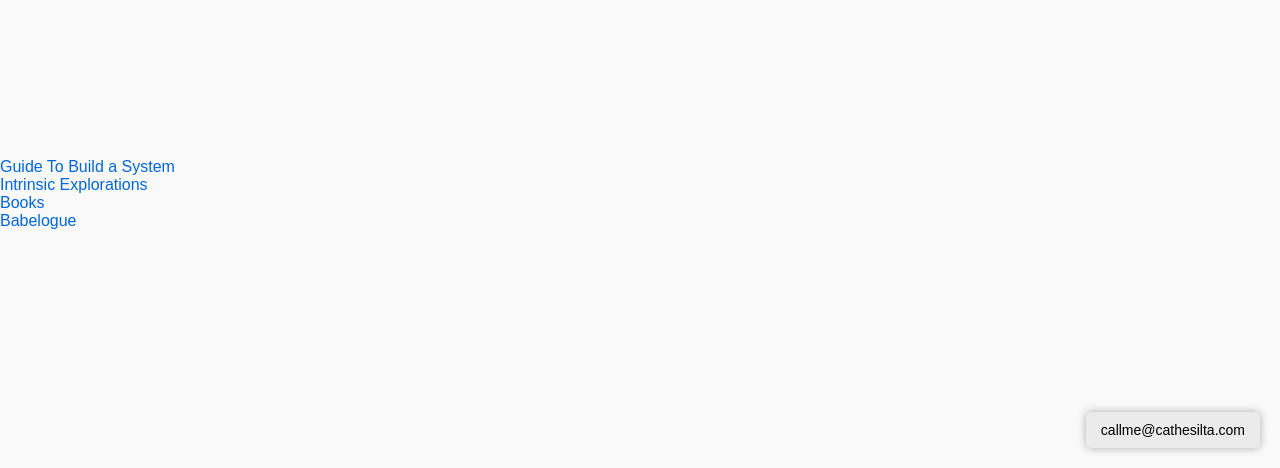
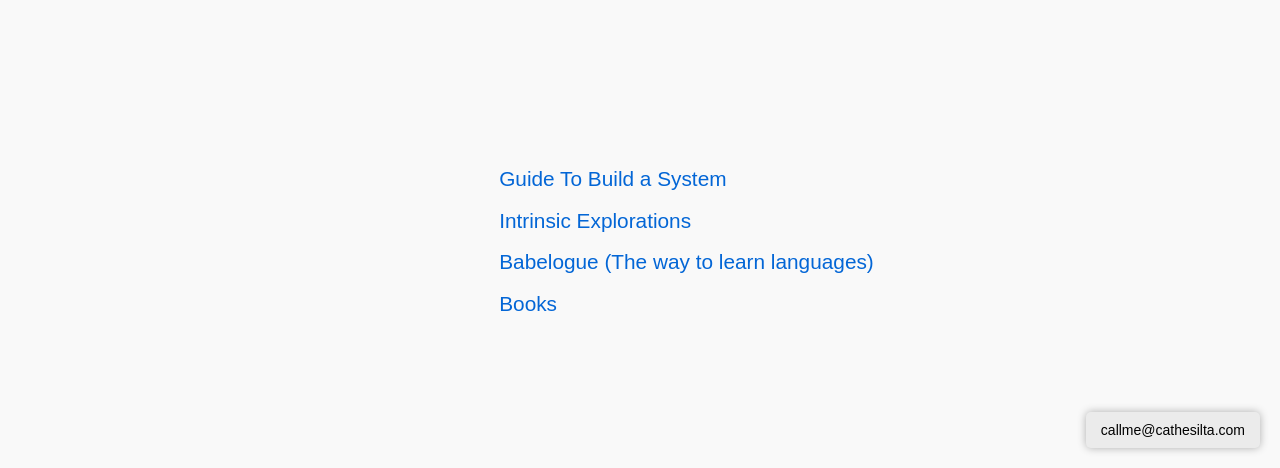
Before and after one commit to Cathesilta/Broken-Compass, a plain HTML site: page index.html in a window 1280 px wide. Shown: the part 332-800 px from the top of the page. Drawn offline with Linux system fonts and the light colour scheme.

Commit message:
Text now shown in the middle

```diff
--- a/index.html
+++ b/index.html
@@ -14,24 +14,12 @@
 
   <div class="spacer"></div>
 
-  <nav class="links-container">
-    <div class="links-left">
-      <div class="link-item">
-        <a href="CuriousAboutSystems/index.html">Guide To Build a System</a>
-      </div>
-      <div class="link-item">
-        <a href="IntrinsicExploration/index.html">Intrinsic Explorations</a>
-      </div>
-    </div>
-    <div class="links-right">
-      <div class="link-item">
-        <a href="Books/index.html">Books</a>
+  <nav class="links">
+    <div class="link-item"><a href="CuriousAboutSystems\index.html">Guide To Build a System</a></div>
+    <div class="link-item"><a href="IntrinsicExploration\index.html">Intrinsic Explorations</a></div>
+    <div class="link-item"><a href="Babelogue\index.html">Babelogue (The way to learn languages)</a></div>
+    <div class="link-item"><a href="Books\index.html">Books</a></div>
 
-      </div>
-      <div class="link-item">
-        <a href="Babelogue/index.html">Babelogue</a>
-      </div>
-    </div>
   </nav>
 
   <div style="position: fixed; bottom: 20px; right: 20px; font-family: Arial, sans-serif; font-size: 14px; color: #d3d1d1; background-color: #ebebeb; padding: 10px 15px; border-radius: 5px; box-shadow: 0 0 8px rgba(0,0,0,0.3); z-index: 999;">
```
